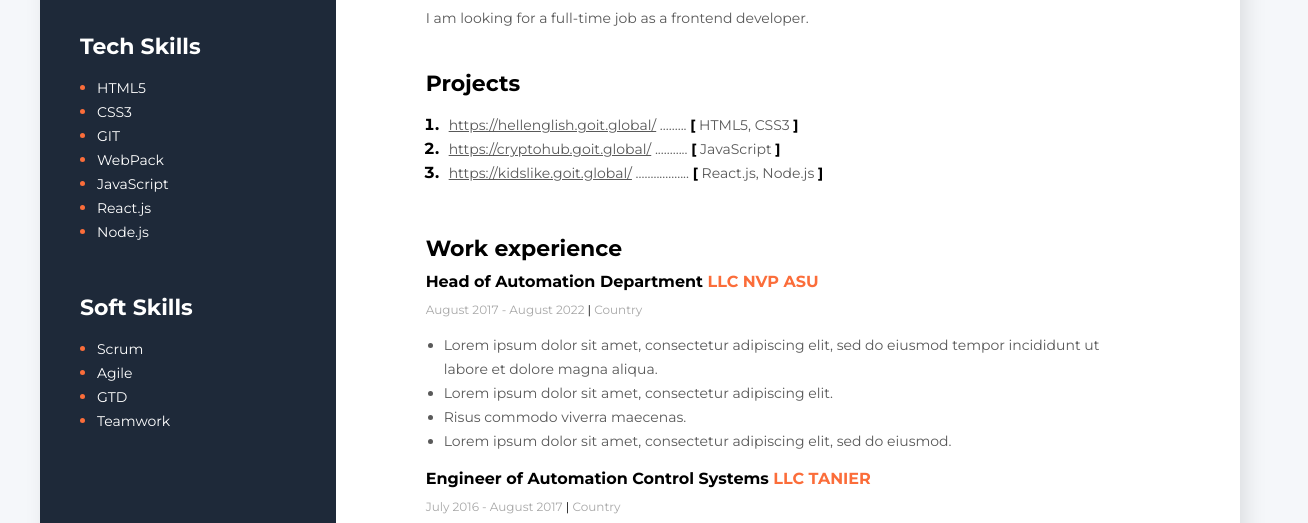
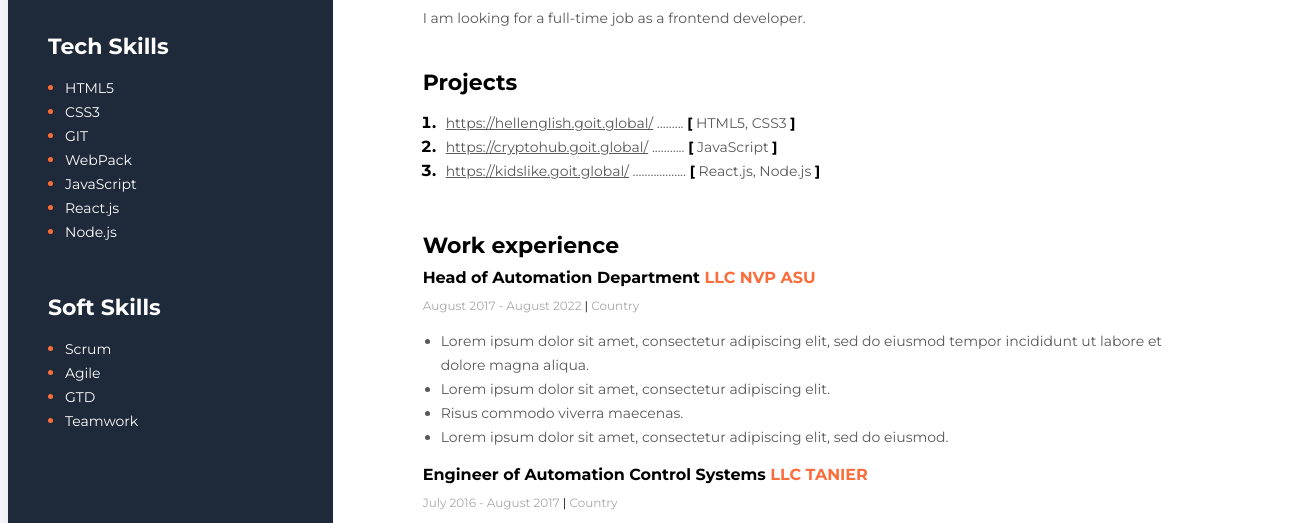
Before and after one commit to romaniuk-o/github-tutorial, a plain HTML site: page index.html in a window 1280 px wide. Shown: the part 251-774 px from the top of the page, 1308 px wide, since content can reach past the window. Drawn offline with Linux system fonts and the light colour scheme.

Commit message:
змына стилыв
змына стилыв

```diff
--- a/css/style.css
+++ b/css/style.css
@@ -5,7 +5,7 @@ body {
 .main-conteiner {
   display: flex;
   flex-direction: row-reverse;
-  width: 1200px;
+  width: 1300px;
   background: #fff;
   margin: 40px auto;
   box-shadow: 6px 6px 20px rgba(0, 0, 0, 0.1);
@@ -21,7 +21,7 @@ body {
   font-style: normal;
   font-weight: bold;
   font-size: 22px;
-  line-height: 27px;
+  line-height: 25px;
   color: #000;
   margin-bottom: 10px;
 }
```
